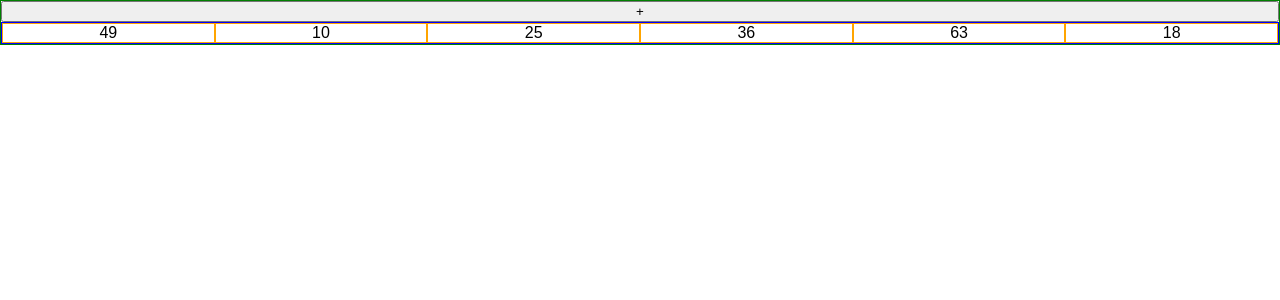
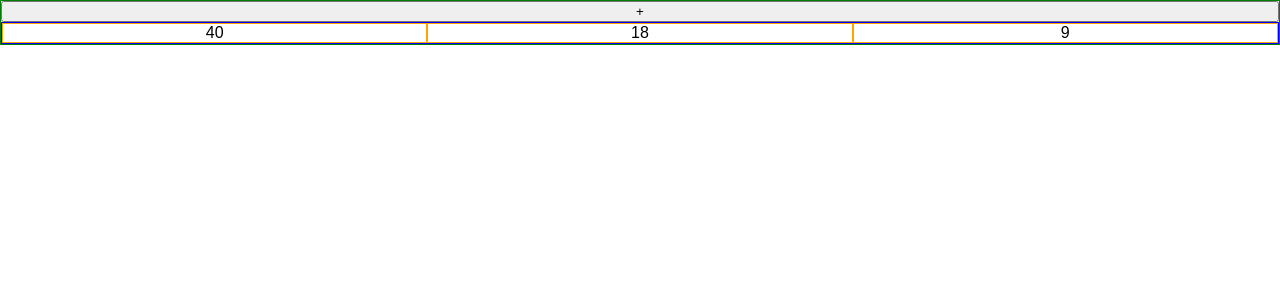
Before and after one commit to radishmouse/react-counters, a React (Create React App) app: page / in a window 1280 px wide. Shown: the top 300 px of the page. Built offline with nearby package versions, Linux system fonts and the light colour scheme.

Commit message:
converts app to class component

```diff
--- a/src/App.js
+++ b/src/App.js
@@ -1,9 +1,6 @@
 import React from 'react';
 import Counter from './Counter';
 
-const handleClick = () => {
-  console.log('haaaaay');
-};
 
 function convertNumToCounter(value) {
   return (
@@ -12,24 +9,51 @@ function convertNumToCounter(value) {
 }
 
 // This is not *quite* the React way.
-let counterValues = [42, 3, 18, 29, 56, 11];
-let counterElements = counterValues.map(convertNumToCounter);
+// let counterValues = [42, 3, 18, 29, 56, 11];
+// let counterElements = counterValues.map(convertNumToCounter);
 
 /*
 let counterElements = counterValues.map(value => <Counter initialValue={value} />);
 */
 
+class App extends React.Component {
+  constructor(props) {
+    super(props);
+    this.state = {
+      counterValues: [33, 11, 2]
+    };
+  }
+
+  _handleClick = () => {
+    console.log('haaaaay lalalalalalalalalallalalalalalala');
+    this.setState({
+      counterValues: this.state.counterValues.concat(0)
+    });
+  }
+
+  render() {
+    return (
+      <div className='container'>
+        <button onClick={this._handleClick}>+</button>
+        <div className='counter-box'>
+          {this.state.counterValues.map(convertNumToCounter)}
+        </div>
+      </div>
+    );
+  }
+}
+
 // App is a React Component
-const App = () => {
-  return (
-    <div className='container'>
-      <button onClick={handleClick}>+</button>
-      <div className='counter-box'>
-        {counterElements}
-      </div>
-    </div>
-  );
-};
+// const App = () => {
+//   return (
+//     <div className='container'>
+//       <button onClick={handleClick}>+</button>
+//       <div className='counter-box'>
+//         {counterElements}
+//       </div>
+//     </div>
+//   );
+// };
 
 export default App;
 
```
